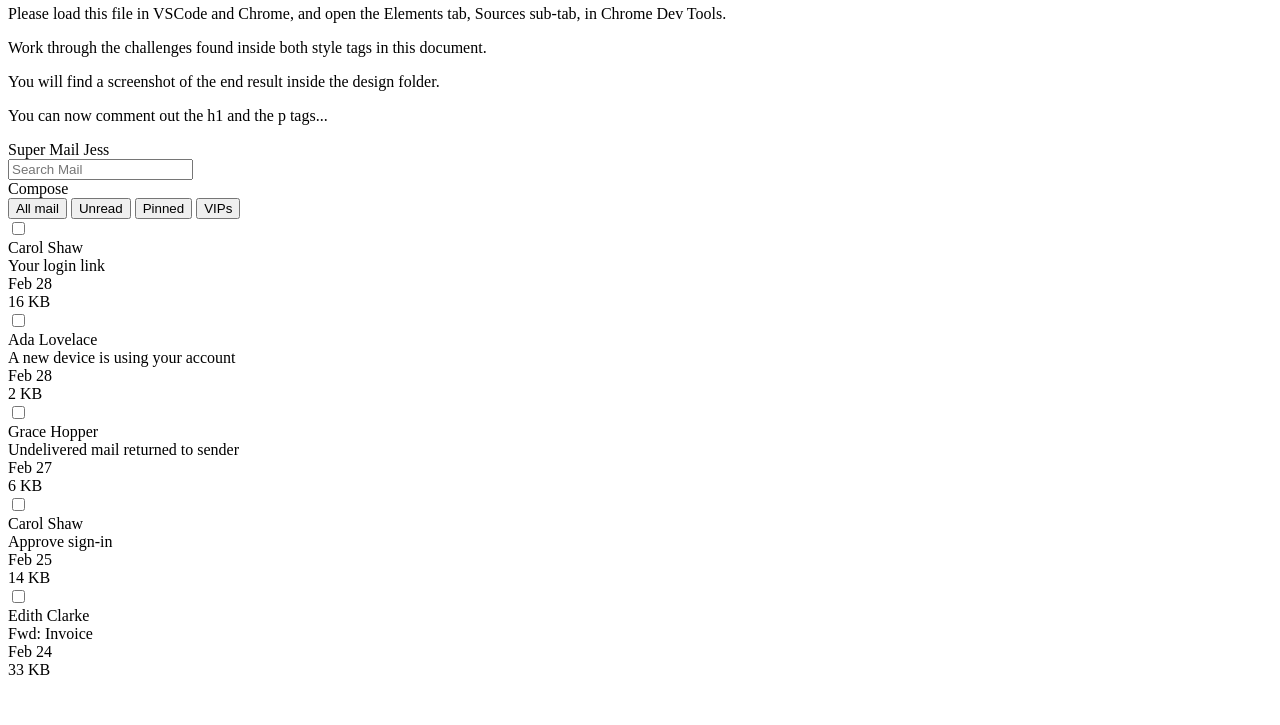
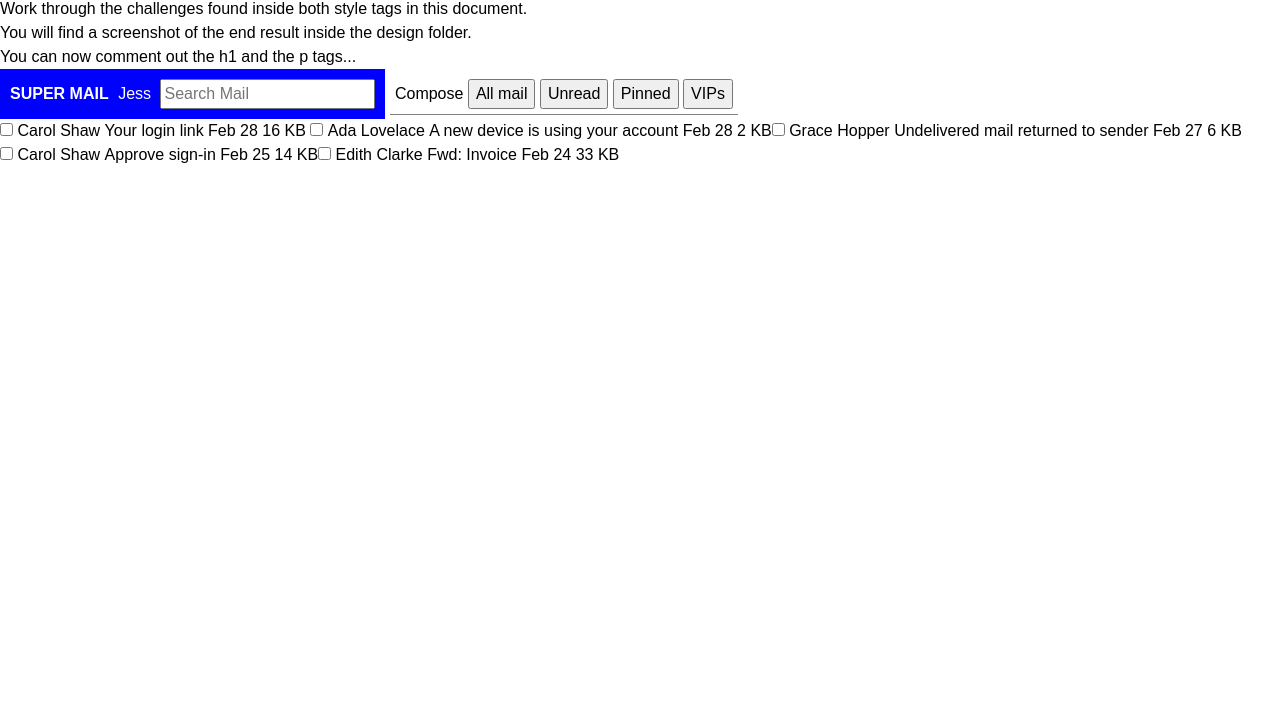
Before and after one commit to bloominstituteoftechnology/module-project-html-and-css-ii-JohnC-castri, a plain HTML site: page index.html in a window 1280 px wide. Shown: the part 75-800 px from the top of the page. Drawn offline with Linux system fonts and the light colour scheme.

Commit message:
task1-7 done

```diff
--- a/index.html
+++ b/index.html
@@ -5,29 +5,80 @@
   <meta charset="UTF-8">
   <style>
     /* 👉 Task 1- Apply the reset found on this page: https://www.joshwcomeau.com/css/custom-css-reset/ */
+    *, *::before, *::after {
+  box-sizing: border-box;
+}
+
+* {
+  margin: 0;
+}
+
+body {
+  line-height: 1.5;
+  -webkit-font-smoothing: antialiased;
+}
+
+img, picture, video, canvas, svg {
+  display: block;
+  max-width: 100%;
+}
+
+input, button, textarea, select {
+  font: inherit;
+}
+
+p, h1, h2, h3, h4, h5, h6 {
+  overflow-wrap: break-word;
+}
+
+#root, #__next {
+  isolation: isolate;
+}
 
   </style>
   <style>
     /* 👉 Task 2- Target the body element.
     Apply a font family of Arial to the body element.
     The font property is inherited by descendant (nested) elements. */
+    body {
+      font-family: Arial;
+    }
 
     /* 👉 Task 3- Target the element with id headerTop.
     Apply white color to the text, some padding using px or rem units, and a dark background color. */
+    #headerTop {
+      color: white;
+      padding: 10px;
+      background-color: blue;
+    }
 
     /* 👉 Task 4- Target the divs that are directly nested underneath the id headerTop.
     Make them display as inline block, instead of block.
     This will make them render on the same line. */
+    div {
+      display: inline-block;
+    }
 
     /* 👉 Task 5- Target the spans that are nested inside the id headerTop.
     Make them have some margin on the right.
     This will prevent the spans from crashing against one another. */
+    span {
+      margin-right: 5px;
+    }
 
     /* 👉 Task 6- Target the first span nested inside the element with id headerTop.
     Make it have a font weight of bold, and transform the text to uppercase. */
+    #spanners1 {
+      font-weight: bold;
+      text-transform: uppercase;
+    }
 
     /* 👉 Task 7- Target the id headerBottom.
     Give it a bottom border of 1 pixel, solid gray, and a little bit of padding using px or rem units. */
+    #headerBottom {
+      border-bottom: 1px solid gray;
+      padding: 5px;
+    }
 
     /* 👉 Task 8- Target the divs that are nested directly inside the element with id headerBottom.
     Make them display as inline block, instead of block.
@@ -78,8 +129,8 @@
     <header>
       <div id="headerTop">
         <div>
-          <span>Super Mail</span>
-          <span>Jess</span>
+          <span id="spanners1">Super Mail</span>
+          <span id="spanners2">Jess</span>
         </div>
         <div>
           <input type="text" placeholder="Search Mail" />
```
